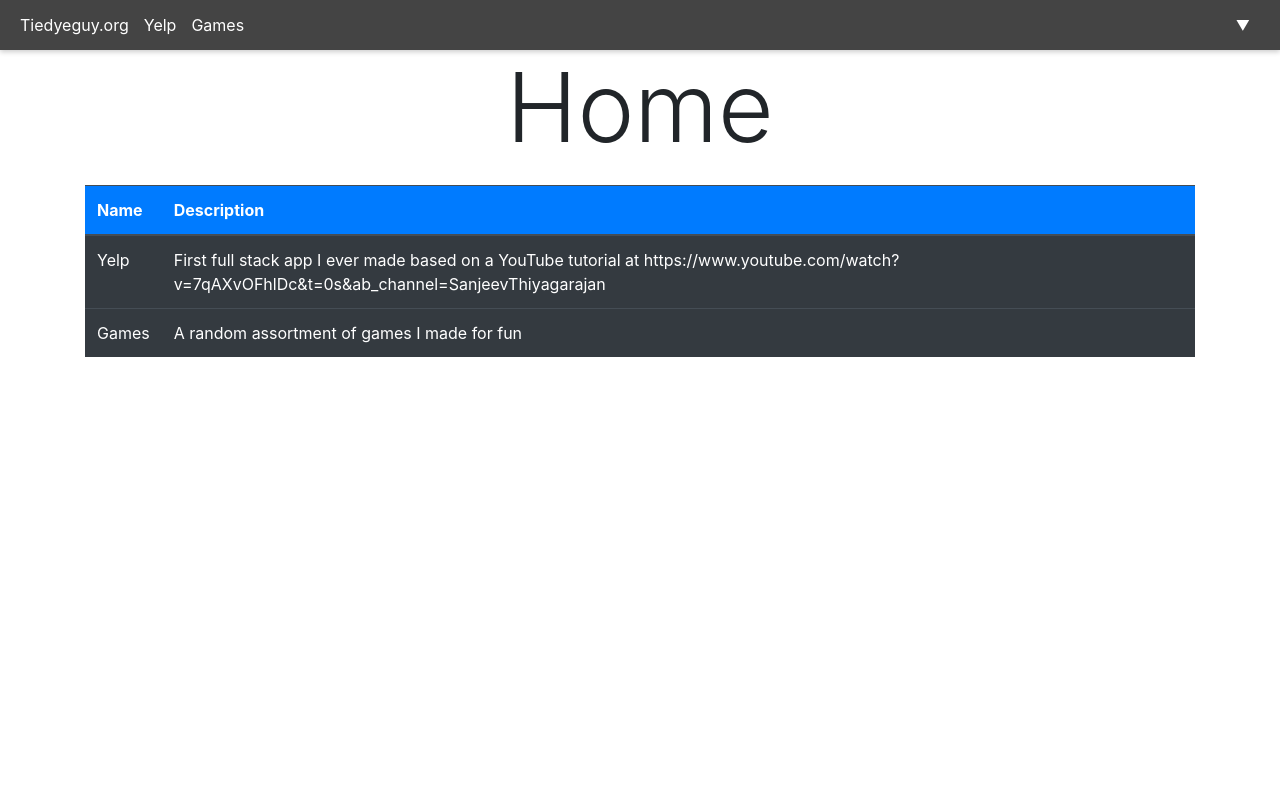
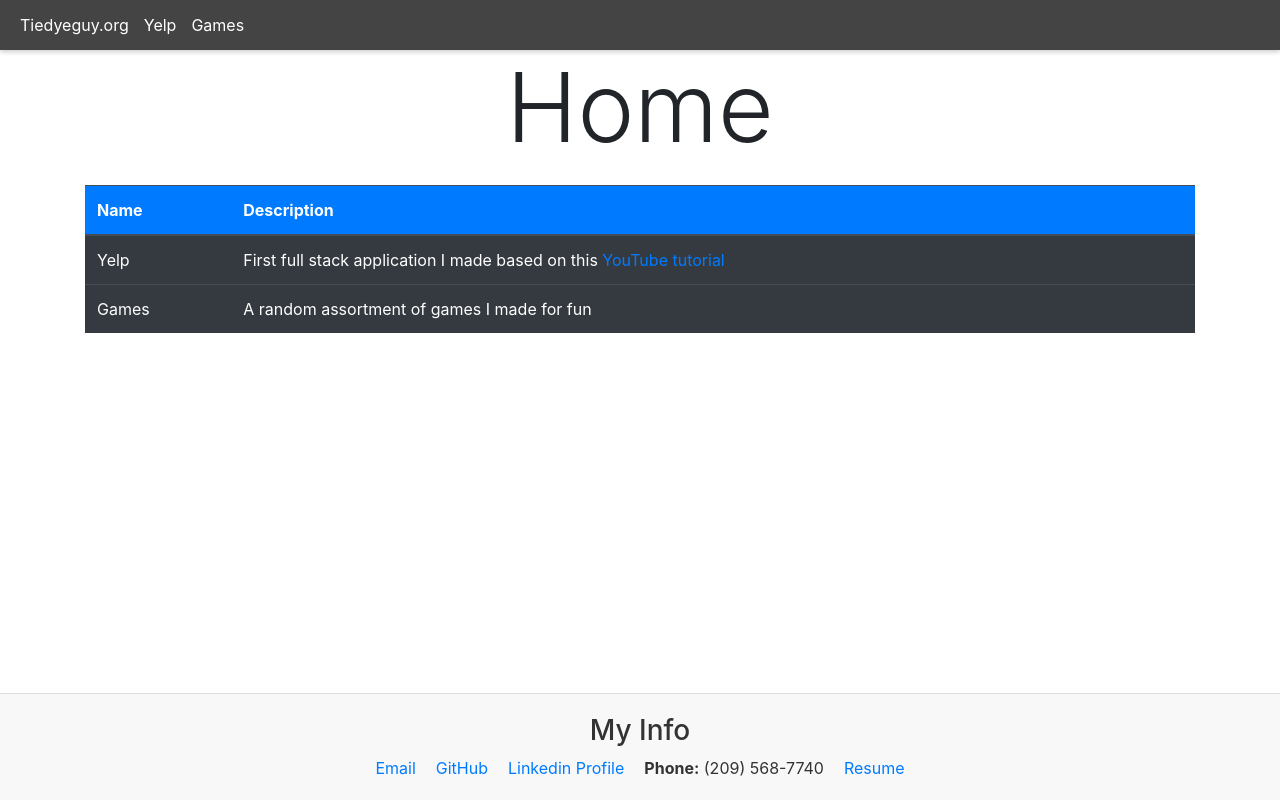
Before and after one commit to Thetiedyeguy/Tiedyeguy.org, a React (Create React App) app in the folder client/: page / in a window 1280 px wide. Built offline with nearby package versions, Linux system fonts and the light colour scheme.

Commit message:
added contacts and temporarily removed the dropdown feature of the top bar until I figure out what to do with it.

```diff
--- /dev/null
+++ b/client/src/components/Contacts.jsx
@@ -0,0 +1,35 @@
+import React from 'react';
+import styles from './Contacts.module.css';
+
+const Contacts = () => {
+  return (
+    <footer className={styles.footer}>
+      <h3>My Info</h3>
+      <ul className={styles.contactList}>
+        <li>
+          <a href="mailto:thetiedyeguy42@gmail.com">Email</a>
+        </li>
+        <li>
+          <a href="https://github.com/Thetiedyeguy" target="_blank" rel="noopener noreferrer">
+            GitHub
+          </a>
+        </li>
+        <li>
+          <a href="https://www.linkedin.com/in/josiah-johnson-514516293" target="_blank" rel="noopener noreferrer">
+            Linkedin Profile
+          </a>
+        </li>
+        <li>
+          <strong>Phone:</strong> (209) 568-7740
+        </li>
+        <li>
+          <a href="/resume.pdf" target="_blank" rel="noopener noreferrer">
+            Resume
+          </a>
+        </li>
+      </ul>
+    </footer>
+  );
+};
+
+export default Contacts;
--- /dev/null
+++ b/client/src/components/Contacts.module.css
@@ -0,0 +1,37 @@
+/* ContactInfo.module.css */
+
+.footer {
+    position: fixed;
+    bottom: 0;
+    left: 0;
+    width: 100%;
+    background-color: #f8f8f8;
+    color: #333;
+    padding: 20px;
+    text-align: center;
+    border-top: 1px solid #ddd;
+    z-index: 1000;
+  }
+
+  .contactList {
+    list-style: none;
+    padding: 0;
+    margin: 0;
+    display: flex;
+    justify-content: center;
+    gap: 20px;
+  }
+
+  .contactList li {
+    display: inline;
+    font-size: 16px;
+  }
+
+  .contactList a {
+    color: #007bff;
+    text-decoration: none;
+  }
+
+  .contactList a:hover {
+    text-decoration: underline;
+  }
--- a/client/src/components/DropDownMenu.jsx
+++ b/client/src/components/DropDownMenu.jsx
@@ -18,9 +18,9 @@ const DropdownMenu = () => {
           <Link to="/yelp">Yelp</Link>
           <Link to="/games">Games</Link>
         </div>
-        <button className={styles.expandButton} onClick={toggleExpand}>
+        {/* <button className={styles.expandButton} onClick={toggleExpand}>
           {isExpanded ? '\u25B2' : '\u25BC'}
-        </button>
+        </button> */}
       </div>
 
       {/* Expanded Content */}
--- a/client/src/components/LinkList.jsx
+++ b/client/src/components/LinkList.jsx
@@ -20,7 +20,7 @@ function LinkList() {
             <tbody>
                 <tr onClick={() => handleLinkSelect('yelp')} key = 'yelp'>
                     <td>Yelp</td>
-                    <td>First full stack app I ever made based on a YouTube tutorial at https://www.youtube.com/watch?v=7qAXvOFhlDc&t=0s&ab_channel=SanjeevThiyagarajan</td>
+                    <td>First full stack application I made based on this <a href="https://www.youtube.com/watch?v=7qAXvOFhlDc&t=0s&ab_channel=SanjeevThiyagarajan" target="_blank" rel="noopener noreferrer">YouTube tutorial</a></td>
                 </tr>
                 <tr onClick={() => handleLinkSelect('games')} key = 'games'>
                     <td>Games</td>
--- a/client/src/routes/Home.jsx
+++ b/client/src/routes/Home.jsx
@@ -2,6 +2,7 @@ import React from 'react';
 import Header from '../components/Header';
 import LinkList from '../components/LinkList';
 import DropdownMenu from "../components/DropDownMenu";
+import Contacts from '../components/Contacts';
 
 const Home = () => {
   return (
@@ -9,6 +10,7 @@ const Home = () => {
         <DropdownMenu/>
         <Header/>
         <LinkList/>
+        <Contacts/>
     </div>
   );
 };
```
Also changed, not shown: 1 other file (tests, documents, lock files or other folders).
